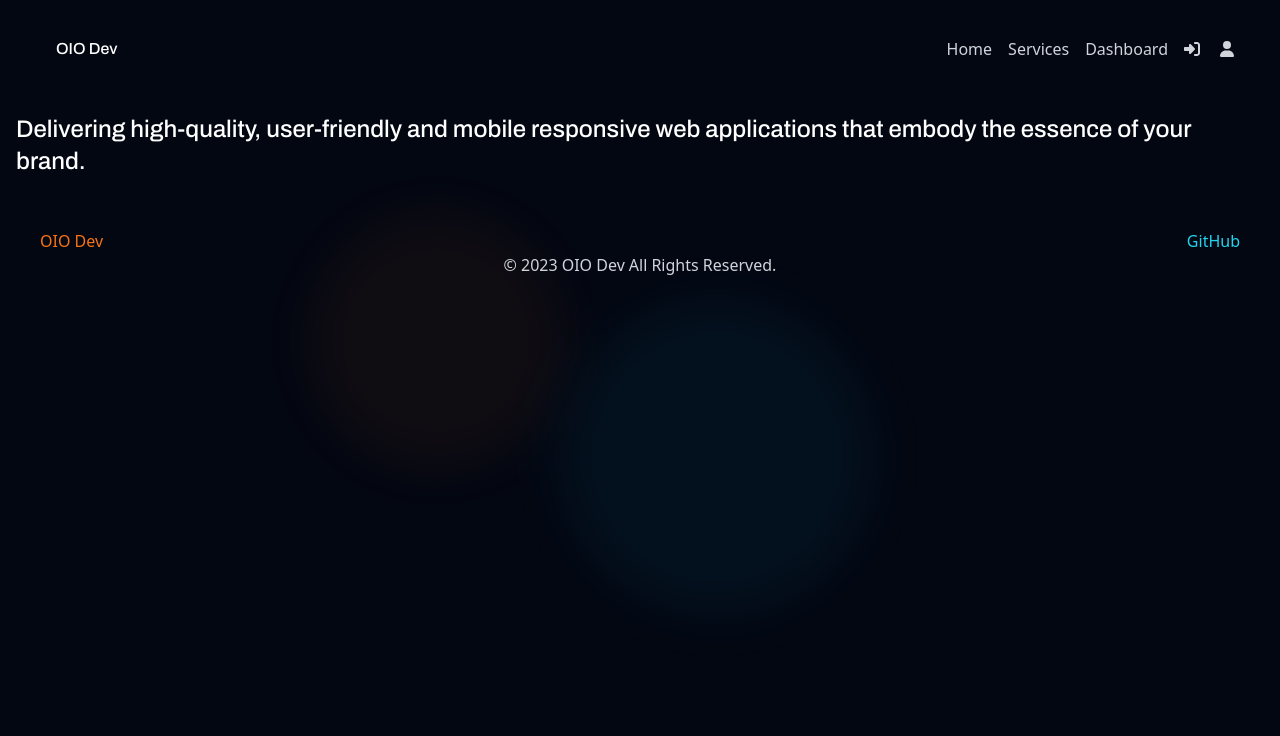
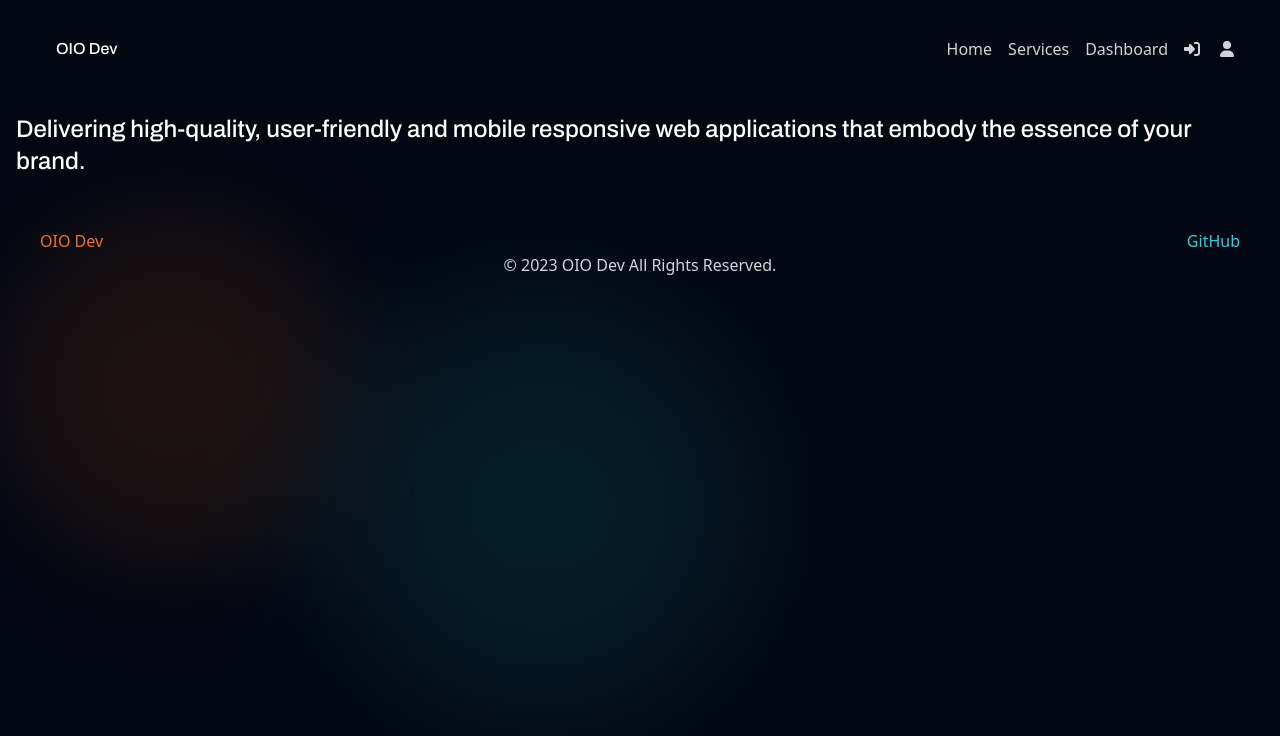
Before and after one commit to CodeByDex/OIODev, a Next.js app: page / in a window 1280 px wide. Shown: the top 736 px of the page. Built offline with nearby package versions, Linux system fonts and the light colour scheme.

Commit message:
updated some mobile sizing for background

```diff
--- a/src/app/layout.js
+++ b/src/app/layout.js
@@ -30,7 +30,7 @@ export default function RootLayout({ children }) {
         className={`${archivo.variable} ${opensans.variable} bg-brand-primary text-brand-textBody h-screen items-center justify-center`}
       >
         <Navbar />
-        <div className="sticky top-0 mx-auto max-w-xs md:max-w-xl z-[-10]">
+        <div className="sticky top-0 mx-auto max-w-xs md:max-w-xl lg:max-w-3xl xl:max-w-5xl z-[-10]">
           <BackgroundOrbs />
         </div>
         {children}
--- a/src/components/BackgroundOrbs.js
+++ b/src/components/BackgroundOrbs.js
@@ -4,8 +4,8 @@ import "tailwindcss/tailwind.css";
 export default function BackgroundOrbs() {
   return (
     <div className="backgroundOrbs--container">
-      <div className="absolute top-20 -left-20 w-72 h-72 bg-brand-accent/5 rounded-full filter blur-xl animate-blob mix-blend-multiply md:-left-10"></div>
-      <div className="absolute top-64 left-12 w-72 h-72 bg-brand-secondary/5 rounded-full filter blur-xl animate-blob animate-delay-3 mix-blend-multiply md:left-48"></div>
+      <div className="absolute top-20 -left-20 w-72 h-72 bg-brand-accent/10 rounded-full filter blur-3xl animate-blob mix-blend-multiply md:-left-10 lg:-left-32 lg:w-96 lg:h-96"></div>
+      <div className="absolute top-64 left-12 w-72 h-72 bg-brand-secondary/10 rounded-full filter blur-3xl animate-blob animate-delay-3 mix-blend-multiply md:left-48 lg:w-96 lg:h-96"></div>
     </div>
   );
 }
```
